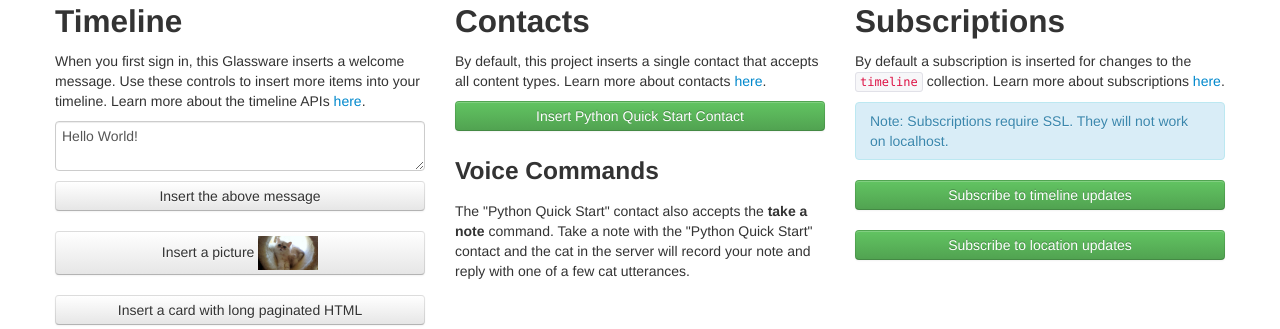
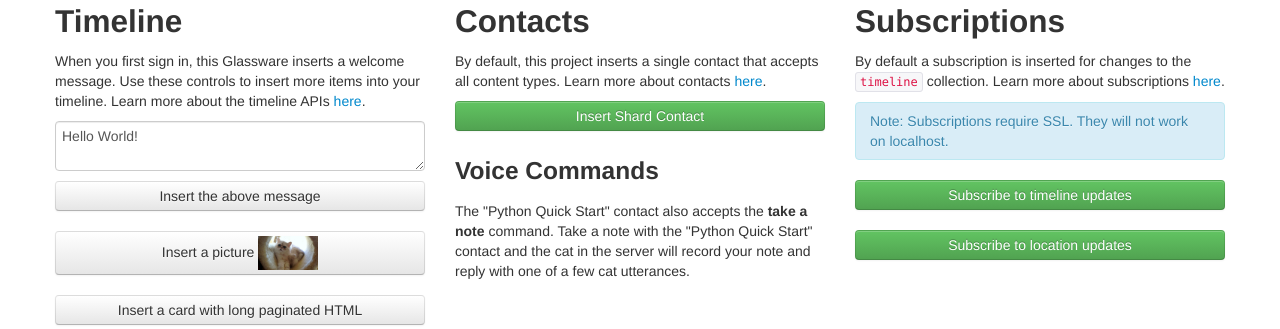
Before and after one commit to jcarrz1/shard, a Python web app: template shard-glass-files/templates/index.html in a window 1280 px wide. Shown: the part 192-521 px from the top of the page. Run offline with Jinja, Linux system fonts and the light colour scheme; the template is opened without the code that fills it, so the values that code supplies are empty; some libraries are stand-ins or nearby versions.

Commit message:
Changed contact name.

```diff
--- a/shard-glass-files/templates/index.html
+++ b/shard-glass-files/templates/index.html
@@ -170,9 +170,9 @@ limitations under the License.
       {% if contact %}
       <form action="/" method="post">
         <input type="hidden" name="operation" value="deleteContact">
-        <input type="hidden" name="id" value="python-quick-start">
+        <input type="hidden" name="id" value="shard">
         <button class="btn btn-block btn-danger" type="submit">
-          Delete Python Quick Start Contact
+          Delete Shard Contact
         </button>
       </form>
       {% else %}
@@ -181,9 +181,9 @@ limitations under the License.
         <input type="hidden" name="imageUrl"
                value="/static/images/shard.png">
         <input type="hidden" name="name" value="Python Quick Start">
-        <input type="hidden" name="id" value="python-quick-start">
+        <input type="hidden" name="id" value="shard">
         <button class="btn btn-block btn-success" type="submit">
-          Insert Python Quick Start Contact
+          Insert Shard Contact
         </button>
       </form>
       {% endif %}
```
